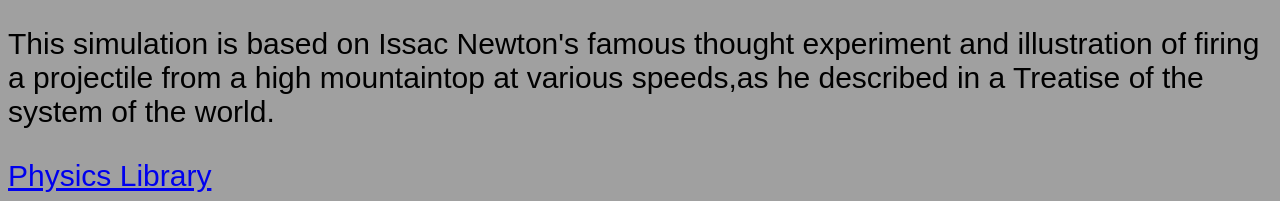
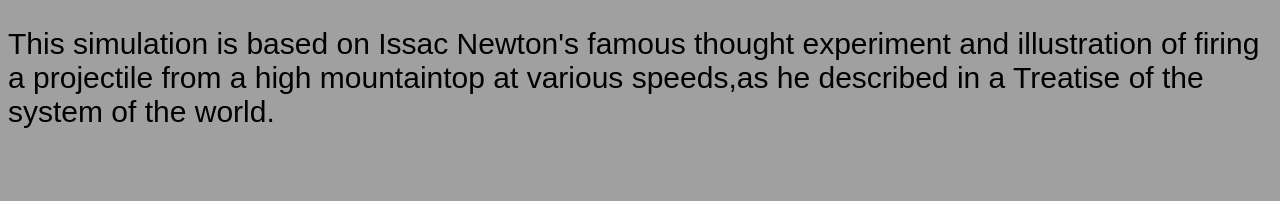
Before and after one commit to Gurpreet-the-dev/gurpreet-the-dev.github.io, a plain HTML site: page index.html in a window 1280 px wide. Shown: the part 764-965 px from the top of the page. After the commit the page ends 923 px from the top, so only its background shows below. Drawn offline with Linux system fonts and the light colour scheme.

Commit message:
Update index.html
Removed unwanted link

```diff
--- a/index.html
+++ b/index.html
@@ -35,7 +35,6 @@
 		<p>This simulation is based on Issac Newton's famous thought experiment and illustration of firing
 a projectile from a high mountaintop at various speeds,as he described in a Treatise of the system of the world.</p>
 
-<a href = "https://www.khanacademy.org/science/physics">Physics Library</a>
 
 	<script src = "myscripts.js">
 	</script>
```
